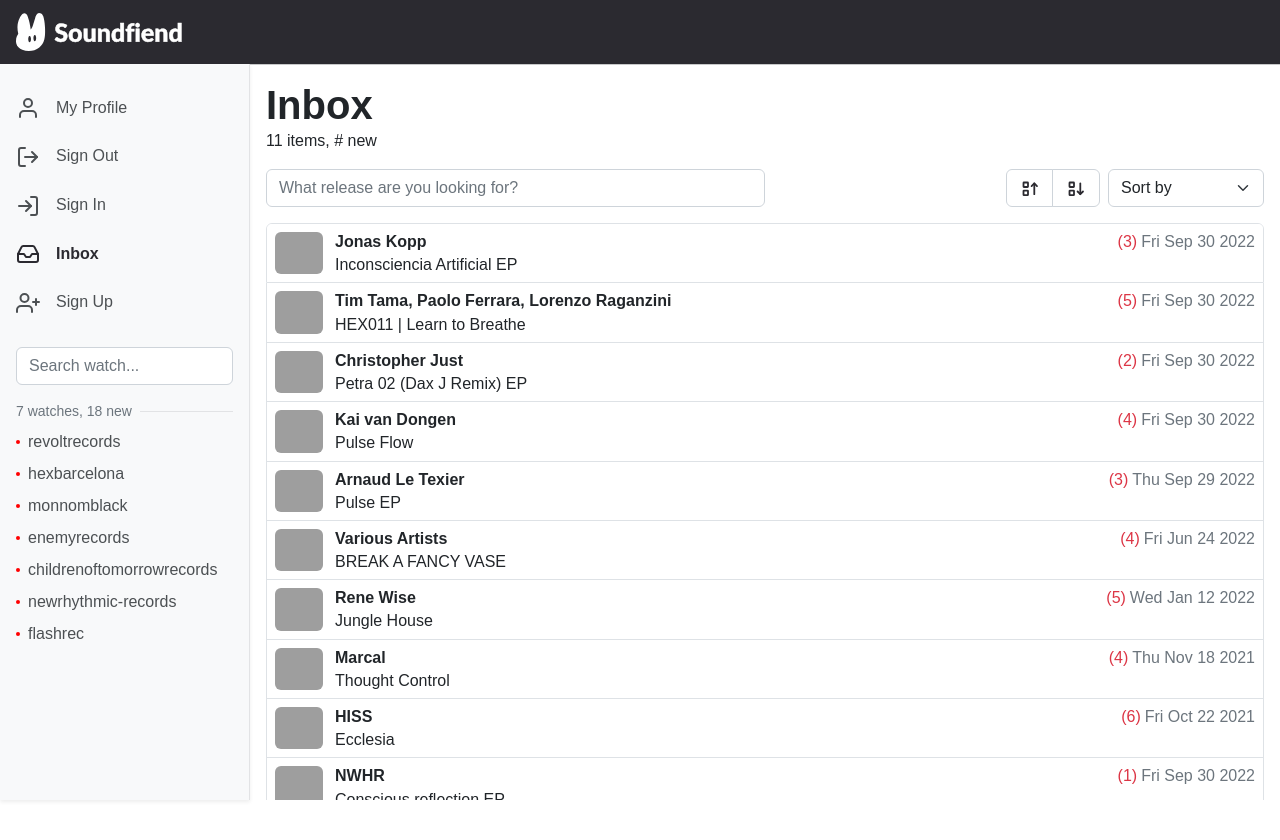
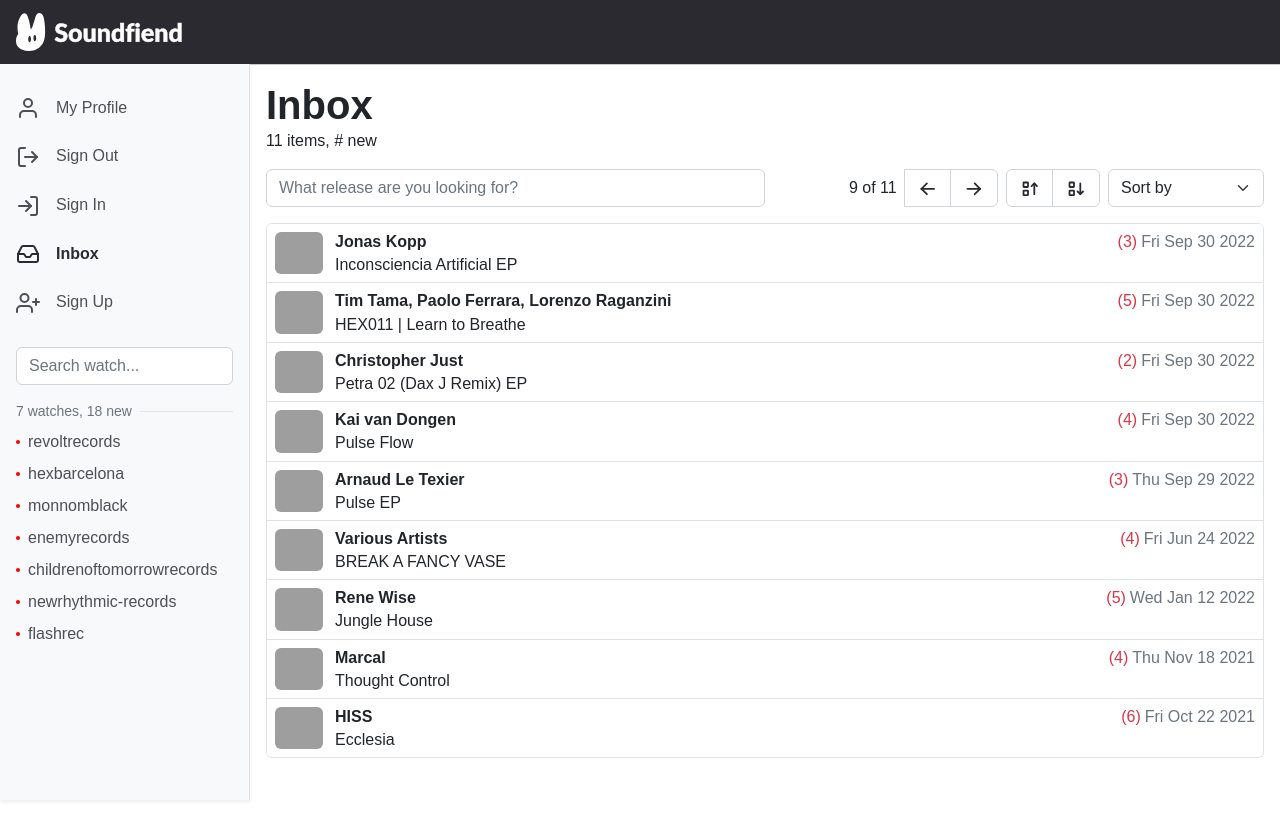
Before and after one commit to martyn0ff/bandcamper, a React (Create React App) app: page / in a window 1280 px wide. Shown: the top 840 px of the page. Built offline with nearby package versions, Linux system fonts and the light colour scheme; grey boxes are pictures that could not be loaded; a web font is replaced by a local one.

Commit message:
working pagination for Watch/Inbox

```diff
--- /dev/null
+++ b/src/models/pagination-props.ts
@@ -0,0 +1,7 @@
+export default interface PaginationProps {
+  releasesPerPage: number;
+  totalReleasesNum: number;
+  setCurrentPage: React.Dispatch<React.SetStateAction<number>>;
+  currentPage: number;
+  currentReleasesNum: number;
+}
--- /dev/null
+++ b/src/models/release-sort-search-props.ts
@@ -0,0 +1,7 @@
+export default interface ReleaseSortSearchProps {
+  releasesPerPage: number;
+  totalReleasesNum: number;
+  setCurrentPage: React.Dispatch<React.SetStateAction<number>>;
+  currentPage: number;
+  currentReleasesNum: number;
+}
--- a/src/pages/inbox.tsx
+++ b/src/pages/inbox.tsx
@@ -1,4 +1,4 @@
-import { useEffect } from "react";
+import { SetStateAction, useEffect, useState } from "react";
 import { useLoaderData } from "react-router";
 import Accordion from "react-bootstrap/Accordion";
 import { v4 as uuidv4 } from "uuid";
@@ -16,7 +16,16 @@
 
 const Inbox: React.FC = () => {
   const releases = useLoaderData() as IRelease[];
+  const [currentPage, setCurrentPage] = useState(1);
+  const [releasesPerPage] = useState(9);
   const { playlistRef, releasesRef } = usePlayerContext() as PlayerCtx;
+
+  const indexOfLastRelease = currentPage * releasesPerPage;
+  const indexOfFirstRelease = indexOfLastRelease - releasesPerPage;
+  const currentReleases = releases.slice(
+    indexOfFirstRelease,
+    indexOfLastRelease,
+  );
 
   useEffect(() => {
     releasesRef.current = releases;
@@ -32,13 +41,19 @@
         <h1 className="mb-0">Inbox</h1>
         <p>{releases.length} items, # new</p>
       </div>
-      <ReleasesSortSearch />
+      <ReleasesSortSearch
+        releasesPerPage={releasesPerPage}
+        totalReleasesNum={releases.length}
+        setCurrentPage={setCurrentPage}
+        currentPage={currentPage}
+        currentReleasesNum={currentReleases.length}
+      />
       <Accordion
         alwaysOpen
         className="overflow-auto"
         style={{ height: "586px" }}
       >
-        {releases.map((release) => (
+        {currentReleases.map((release) => (
           <Release
             release={release}
             key={uuidv4()}
--- a/src/pages/root.tsx
+++ b/src/pages/root.tsx
@@ -11,8 +11,6 @@
 
 export const loader = async () => {
   const releases = await getReleases();
-  console.log("I've got those releases:");
-  console.log(releases);
   return releases;
 };
 
@@ -42,21 +40,9 @@
                 fluid
                 className="p-3 h-auto"
               >
-                <Outlet
-                // context={{
-                //   playlist,
-                //   setPlaylist,
-                //   setCurrentTrackId,
-                //   setIsPlaying,
-                // }}
-                />
+                <Outlet />
               </Container>
-              <BottomPlayer
-              // playlist={playlist}
-              // currentTrackId={currentTrackId}
-              // isPlaying={isPlaying}
-              // setIsPlaying={setIsPlaying}
-              />
+              <BottomPlayer />
             </section>
           </PlayerProvider>
         </main>
--- a/src/pages/watch.tsx
+++ b/src/pages/watch.tsx
@@ -1,14 +1,15 @@
-import { useEffect } from "react";
+import { useEffect, useState } from "react";
 import { LoaderFunctionArgs, useLoaderData } from "react-router";
 import Accordion from "react-bootstrap/Accordion";
 import Image from "react-bootstrap/Image";
 import Release from "../widgets/release";
-import WatchSortSearch from "../widgets/releases-sort-search";
+import ReleasesSortSearch from "../widgets/releases-sort-search";
 import { getReleases } from "../dao/releases";
 import IWatch from "../models/watch";
 import { usePlayerContext, PlayerCtx } from "../context/player-context";
 import { storePlaylist } from "../utils/localforage-utils";
 import bandPhotoPlaceholder from "../assets/band_photo_placeholder.svg";
+import { getTracks } from "../utils/array-utils";
 
 export const loader = async ({
   params,
@@ -25,9 +26,7 @@
     });
   }
   const { bandPhoto } = filteredReleases[0];
-  // TODO from filteredReleases if its length > 0, we shall obtain
-  // band_photo property, add it to return statement, destructure it from
-  // useLoaderData() and use it to render band photo on Watch's page.
+
   return {
     releases: filteredReleases,
     bandName: params.watchId as string,
@@ -38,10 +37,19 @@
 const Watch: React.FC = () => {
   const { releases, bandName, bandPhoto } = useLoaderData() as IWatch;
   const { releasesRef, playlistRef } = usePlayerContext() as PlayerCtx;
+  const [currentPage, setCurrentPage] = useState(1);
+  const [releasesPerPage] = useState(9);
+
+  const indexOfLastRelease = currentPage * releasesPerPage;
+  const indexOfFirstRelease = indexOfLastRelease - releasesPerPage;
+  const currentReleases = releases.slice(
+    indexOfFirstRelease,
+    indexOfLastRelease,
+  );
 
   useEffect(() => {
     // setPlaylist(getTracks(releases));
-    // playlistRef.current = getTracks(releases);
+    playlistRef.current = getTracks(releases);
     storePlaylist(playlistRef.current);
     releasesRef.current = releases;
 
@@ -62,7 +70,13 @@
           </p>
         </div>
       </div>
-      <WatchSortSearch />
+      <ReleasesSortSearch
+        releasesPerPage={releasesPerPage}
+        totalReleasesNum={releases.length}
+        setCurrentPage={setCurrentPage}
+        currentPage={currentPage}
+        currentReleasesNum={currentReleases.length}
+      />
       <Accordion
         alwaysOpen
         className="overflow-auto"
--- a/src/styles/releases-sort-search.scss
+++ b/src/styles/releases-sort-search.scss
@@ -1,3 +1,3 @@
-.sort-btn {
+.sort-btn, .pagination-btn {
   border: 1px solid #ced4da;
 }
--- a/src/utils/array-utils.ts
+++ b/src/utils/array-utils.ts
@@ -69,7 +69,7 @@
   watch.releases.forEach((release) => {
     totalAvailableTracks += release.availableTracks;
   });
-  console.log(`Total Tracks for this watch: ${totalAvailableTracks}`);
+  // console.log(`Total Tracks for this watch: ${totalAvailableTracks}`);
   return totalAvailableTracks;
 };
 
@@ -78,6 +78,6 @@
   watch.releases.forEach((release) => {
     totalSeenTracks += release.tracksSeen;
   });
-  console.log(`Total Seen Tracks for this watch: ${totalSeenTracks}`);
+  // console.log(`Total Seen Tracks for this watch: ${totalSeenTracks}`);
   return totalSeenTracks;
 };
--- a/src/widgets/bottom-player.tsx
+++ b/src/widgets/bottom-player.tsx
@@ -24,6 +24,7 @@
   storeCurrentTrack,
   storeDuration,
   retrieveCurrentRelease,
+  storeCurrentRelease,
 } from "../utils/localforage-utils";
 import { repeatModeToString, secToTimestamp } from "../utils/player-utils";
 import { PlayerCtx, usePlayerContext } from "../context/player-context";
@@ -119,8 +120,10 @@
           releasesRef.current,
         );
         setCurrentTrack(prevTrack);
-        if (prevTrackRelease !== currentRelease) {
+        storeCurrentTrack(prevTrack);
+        if (prevTrackRelease && prevTrackRelease !== currentRelease) {
           setCurrentRelease(prevTrackRelease);
+          storeCurrentRelease(prevTrackRelease);
         }
       }
     }
@@ -146,12 +149,14 @@
       setShufflePrevTracks([...shufflePrevTracks, currentTrack]);
       if (nextTrack) {
         setCurrentTrack(nextTrack);
+        storeCurrentTrack(nextTrack);
         const nextTrackRelease = getReleaseByTrack(
           nextTrack,
           releasesRef.current,
         );
-        if (nextTrackRelease !== currentRelease) {
+        if (nextTrackRelease && nextTrackRelease !== currentRelease) {
           setCurrentRelease(nextTrackRelease);
+          storeCurrentRelease(nextTrackRelease);
         }
       }
     }
--- /dev/null
+++ b/src/widgets/pagination.tsx
@@ -0,0 +1,61 @@
+import { useLayoutEffect, useState } from "react";
+import ButtonToolbar from "react-bootstrap/ButtonToolbar";
+import Button from "react-bootstrap/Button";
+import ButtonGroup from "react-bootstrap/ButtonGroup";
+import { TbArrowLeft, TbArrowRight } from "react-icons/tb";
+import PaginationProps from "../models/pagination-props";
+
+const Pagination: React.FC<PaginationProps> = ({
+  releasesPerPage,
+  totalReleasesNum,
+  setCurrentPage,
+  currentPage,
+  currentReleasesNum,
+}: PaginationProps) => {
+  const pages = Math.ceil(totalReleasesNum / releasesPerPage);
+  const [releasesNums, setReleasesNums] = useState(currentReleasesNum);
+
+  useLayoutEffect(() => {
+    setReleasesNums((currentPage - 1) * releasesPerPage + currentReleasesNum);
+    // eslint-disable-next-line react-hooks/exhaustive-deps
+  }, [currentPage, currentReleasesNum]);
+
+  return (
+    <ButtonToolbar aria-label="Toolbar with Button groups">
+      <ButtonGroup
+        className="me-2"
+        aria-label="First group"
+      >
+        <div className="h-100 d-flex align-items-center me-2">
+          {releasesNums} of {totalReleasesNum}
+        </div>
+        <Button
+          variant="outline-primary"
+          className="pagination-btn"
+          onClick={() => {
+            if (currentPage > 1) {
+              setCurrentPage(currentPage - 1);
+              setReleasesNums(releasesNums - currentReleasesNum);
+            }
+          }}
+        >
+          <TbArrowLeft size="1.35rem" />
+        </Button>
+        <Button
+          variant="outline-primary"
+          className="pagination-btn"
+          onClick={() => {
+            if (currentPage < pages) {
+              setCurrentPage(currentPage + 1);
+              setReleasesNums(releasesNums + currentReleasesNum);
+            }
+          }}
+        >
+          <TbArrowRight size="1.35rem" />
+        </Button>
+      </ButtonGroup>
+    </ButtonToolbar>
+  );
+};
+
+export default Pagination;
--- a/src/widgets/releases-sort-search.tsx
+++ b/src/widgets/releases-sort-search.tsx
@@ -2,8 +2,16 @@
 import ButtonGroup from "react-bootstrap/ButtonGroup";
 import Button from "react-bootstrap/Button";
 import { TbSortAscending2, TbSortDescending2 } from "react-icons/tb";
+import Pagination from "./pagination";
+import ReleaseSortSearchProps from "../models/release-sort-search-props";
 
-const WatchSortSearch: React.FC = () => (
+const ReleasesSortSearch: React.FC<ReleaseSortSearchProps> = ({
+  releasesPerPage,
+  totalReleasesNum,
+  setCurrentPage,
+  currentPage,
+  currentReleasesNum,
+}: ReleaseSortSearchProps) => (
   <div className="d-flex justify-content-between align-items-end search-sort-wrapper mb-3">
     <Form className="d-flex me-3 w-50 flex-grow-0">
       <Form.Control
@@ -13,6 +21,13 @@
       />
     </Form>
     <Form className="d-flex align-items-end">
+      <Pagination
+        releasesPerPage={releasesPerPage}
+        totalReleasesNum={totalReleasesNum}
+        setCurrentPage={setCurrentPage}
+        currentPage={currentPage}
+        currentReleasesNum={currentReleasesNum}
+      />
       <ButtonGroup className="me-2">
         <Button
           variant="outline-primary"
@@ -40,4 +55,4 @@
   </div>
 );
 
-export default WatchSortSearch;
+export default ReleasesSortSearch;
```
Also changed, not shown: src/models/release_bak.ts (deleted, +0 -16 lines).
